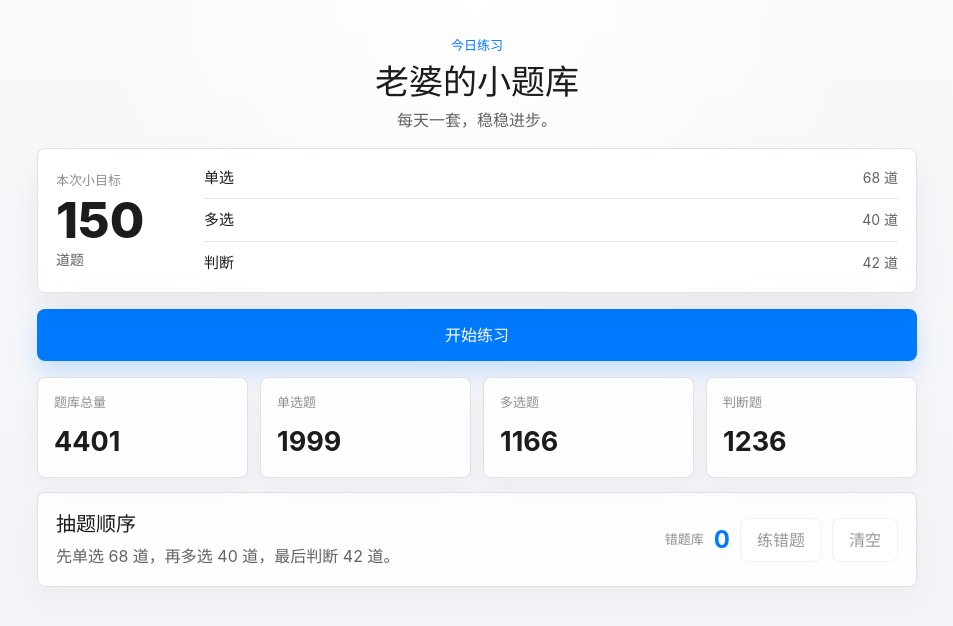
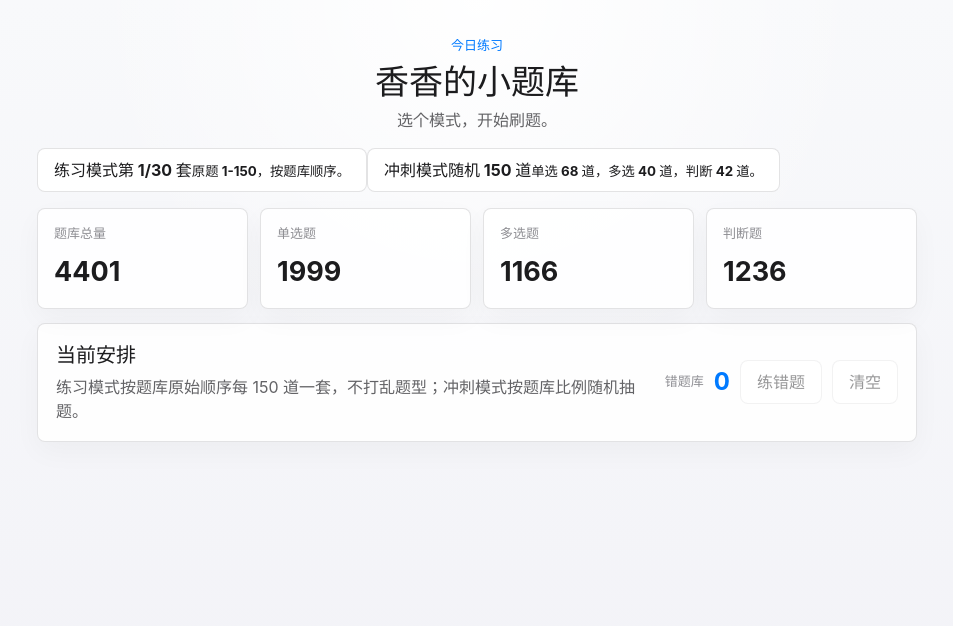
Before and after one commit to 6688wanai/vaccine-practice-ios, a React (Vite) app in the folder vaccine-practice-source-for-github/: page / in a window 1280 px wide. Shown: the top 626 px of the page, without its empty margins (163-1116 px from the left). Built offline with nearby package versions, Linux system fonts and the light colour scheme.

Commit message:
Update practice and sprint modes

```diff
--- a/vaccine-practice-source-for-github/src/App.tsx
+++ b/vaccine-practice-source-for-github/src/App.tsx
@@ -1,10 +1,10 @@
-import { useMemo, useState } from 'react'
+import { useEffect, useMemo, useState } from 'react'
 import bank from './data/questions.json'
 import './App.css'
 
 type QuestionType = 'single' | 'multiple' | 'judge'
 type Mode = 'setup' | 'practice' | 'result'
-type SessionKind = 'normal' | 'mistakes' | 'review'
+type SessionKind = 'practice' | 'sprint' | 'mistakes' | 'review'
 
 type Option = {
   key: string
@@ -47,6 +47,8 @@ const TYPE_LABEL: Record<QuestionType, string> = {
 
 const SESSION_SIZE = 150
 const STORAGE_KEY = 'vaccine-practice-mistakes'
+const PRACTICE_SET_KEY = 'vaccine-practice-set-index'
+const PRACTICE_SET_COUNT = Math.ceil(questionBank.total / SESSION_SIZE)
 
 const questionById = new Map(questionBank.questions.map((question) => [question.id, question]))
 
@@ -115,7 +117,19 @@ function createSessionFromQuestions(questions: Question[], targetSize: number):
   }))
 }
 
-function createNormalSession(): SessionQuestion[] {
+function addSessionNumbers(questions: Question[]): SessionQuestion[] {
+  return questions.map((question, index) => ({
+    ...question,
+    sessionNo: index + 1,
+  }))
+}
+
+function createPracticeSession(setIndex: number): SessionQuestion[] {
+  const start = setIndex * SESSION_SIZE
+  return addSessionNumbers(questionBank.questions.slice(start, start + SESSION_SIZE))
+}
+
+function createSprintSession(): SessionQuestion[] {
   return createSessionFromQuestions(questionBank.questions, SESSION_SIZE)
 }
 
@@ -125,6 +139,23 @@ function createMistakeSession(mistakes: Record<number, MistakeRecord>): SessionQ
     .filter((question): question is Question => Boolean(question))
 
   return createSessionFromQuestions(mistakeQuestions, SESSION_SIZE)
+}
+
+function loadPracticeSetIndex(): number {
+  try {
+    const saved = Number(localStorage.getItem(PRACTICE_SET_KEY))
+    if (Number.isInteger(saved) && saved >= 0 && saved < PRACTICE_SET_COUNT) {
+      return saved
+    }
+  } catch {
+    return 0
+  }
+
+  return 0
+}
+
+function savePracticeSetIndex(index: number) {
+  localStorage.setItem(PRACTICE_SET_KEY, String(index))
 }
 
 function normalizeAnswer(answer: string[] | undefined): string {
@@ -168,15 +199,20 @@ function saveMistakes(records: Record<number, MistakeRecord>) {
 
 function App() {
   const [mode, setMode] = useState<Mode>('setup')
-  const [sessionKind, setSessionKind] = useState<SessionKind>('normal')
+  const [sessionKind, setSessionKind] = useState<SessionKind>('practice')
   const [session, setSession] = useState<SessionQuestion[]>([])
   const [currentIndex, setCurrentIndex] = useState(0)
   const [answers, setAnswers] = useState<Record<number, string[]>>({})
+  const [checkedAnswers, setCheckedAnswers] = useState<Record<number, boolean>>({})
   const [showReviewOnly, setShowReviewOnly] = useState(false)
   const [mistakes, setMistakes] = useState<Record<number, MistakeRecord>>(loadMistakes)
+  const [practiceSetIndex, setPracticeSetIndex] = useState(loadPracticeSetIndex)
 
   const currentQuestion = session[currentIndex]
   const mistakeCount = Object.keys(mistakes).length
+  const practiceSetSize = Math.min(SESSION_SIZE, questionBank.total - practiceSetIndex * SESSION_SIZE)
+  const practiceStartNo = practiceSetIndex * SESSION_SIZE + 1
+  const practiceEndNo = Math.min(questionBank.total, practiceStartNo + practiceSetSize - 1)
   const answeredCount = useMemo(
     () => session.filter((question) => answers[question.id]?.length).length,
     [answers, session],
@@ -197,6 +233,12 @@ function App() {
     return { correct, wrong, byType }
   }, [answers, session])
 
+  useEffect(() => {
+    if (mode === 'practice') {
+      window.scrollTo({ top: 0, behavior: 'auto' })
+    }
+  }, [currentIndex, mode])
+
   const reviewQuestions = useMemo(() => {
     if (!showReviewOnly) {
       return session
@@ -209,13 +251,18 @@ function App() {
     setSession(nextSession)
     setSessionKind(kind)
     setAnswers({})
+    setCheckedAnswers({})
     setCurrentIndex(0)
     setShowReviewOnly(false)
     setMode('practice')
   }
 
   function startPractice() {
-    beginSession(createNormalSession(), 'normal')
+    beginSession(createPracticeSession(practiceSetIndex), 'practice')
+  }
+
+  function startSprintPractice() {
+    beginSession(createSprintSession(), 'sprint')
   }
 
   function startMistakePractice() {
@@ -226,6 +273,10 @@ function App() {
   }
 
   function toggleAnswer(question: Question, key: string) {
+    if (checkedAnswers[question.id]) {
+      return
+    }
+
     setAnswers((prev) => {
       const current = prev[question.id] ?? []
       if (question.type === 'multiple') {
@@ -234,6 +285,16 @@ function App() {
       }
       return { ...prev, [question.id]: [key] }
     })
+
+    if (question.type !== 'multiple') {
+      setCheckedAnswers((prev) => ({ ...prev, [question.id]: true }))
+    }
+  }
+
+  function confirmAnswer(question: Question) {
+    if (answers[question.id]?.length) {
+      setCheckedAnswers((prev) => ({ ...prev, [question.id]: true }))
+    }
   }
 
   function submitPaper() {
@@ -259,12 +320,20 @@ function App() {
 
     setMistakes(nextMistakes)
     saveMistakes(nextMistakes)
+
+    if (sessionKind === 'practice') {
+      const nextSetIndex = (practiceSetIndex + 1) % PRACTICE_SET_COUNT
+      setPracticeSetIndex(nextSetIndex)
+      savePracticeSetIndex(nextSetIndex)
+    }
+
     setMode('result')
   }
 
   function goReview(wrongOnly: boolean) {
     setSessionKind('review')
     setShowReviewOnly(wrongOnly)
+    setCheckedAnswers(Object.fromEntries(session.map((question) => [question.id, true])))
     const firstId = wrongOnly ? result.wrong[0]?.id : session[0]?.id
     const index = Math.max(0, session.findIndex((question) => question.id === firstId))
     setCurrentIndex(index)
@@ -282,29 +351,29 @@ function App() {
         <section className="intro">
           <div className="intro-copyblock">
             <p className="eyebrow">今日练习</p>
-            <h1>老婆的小题库</h1>
-            <p className="intro-copy">每天一套，稳稳进步。</p>
+            <h1>香香的小题库</h1>
+            <p className="intro-copy">选个模式，开始刷题。</p>
           </div>
 
-          <div className="session-card" aria-label="本次练习安排">
-            <div>
-              <span className="session-label">本次小目标</span>
-              <strong>150</strong>
-              <small>道题</small>
-            </div>
-            <div className="session-plan">
-              {TYPE_ORDER.map((type) => (
-                <span key={type}>
-                  <b>{TYPE_LABEL[type]}</b>
-                  {SESSION_PLAN[type]} 道
-                </span>
-              ))}
-            </div>
+          <div className="mode-grid" aria-label="刷题模式">
+            <button className="mode-card primary-mode" type="button" onClick={startPractice}>
+              <span>练习模式</span>
+              <strong>
+                第 {practiceSetIndex + 1}/{PRACTICE_SET_COUNT} 套
+              </strong>
+              <small>
+                原题 {practiceStartNo}-{practiceEndNo}，按题库顺序。
+              </small>
+            </button>
+
+            <button className="mode-card" type="button" onClick={startSprintPractice}>
+              <span>冲刺模式</span>
+              <strong>随机 150 道</strong>
+              <small>
+                单选 {SESSION_PLAN.single} 道，多选 {SESSION_PLAN.multiple} 道，判断 {SESSION_PLAN.judge} 道。
+              </small>
+            </button>
           </div>
-
-          <button className="primary-action" type="button" onClick={startPractice}>
-            开始练习
-          </button>
         </section>
 
         <section className="stats-grid" aria-label="题库统计">
@@ -316,9 +385,9 @@ function App() {
 
         <section className="paper-plan">
           <div>
-            <h2>抽题顺序</h2>
+            <h2>当前安排</h2>
             <p>
-              先单选 {SESSION_PLAN.single} 道，再多选 {SESSION_PLAN.multiple} 道，最后判断 {SESSION_PLAN.judge} 道。
+              练习模式按题库原始顺序每 {SESSION_SIZE} 道一套，不打乱题型；冲刺模式按题库比例随机抽题。
             </p>
           </div>
           <div className="mistake-strip">
@@ -338,10 +407,14 @@ function App() {
 
   if (mode === 'result') {
     const score = session.length ? Math.round((result.correct / session.length) * 100) : 0
+    const resultTitle =
+      sessionKind === 'mistakes' ? '错题练习成绩' : sessionKind === 'sprint' ? '冲刺模式成绩' : '练习模式成绩'
+    const nextAction = sessionKind === 'sprint' ? startSprintPractice : startPractice
+    const nextActionText = sessionKind === 'sprint' ? '再冲刺一套' : '练下一套'
     return (
       <main className="app-shell">
         <section className="result-hero">
-          <p className="eyebrow">{sessionKind === 'mistakes' ? '错题练习成绩' : '本次成绩'}</p>
+          <p className="eyebrow">{resultTitle}</p>
           <div className="score">{score}</div>
           <p>
             答对 {result.correct} 题，答错 {result.wrong.length} 题，共 {session.length} 题。
@@ -360,8 +433,8 @@ function App() {
         </section>
 
         <div className="result-actions">
-          <button className="primary-action" type="button" onClick={startPractice}>
-            再来一套
+          <button className="primary-action" type="button" onClick={nextAction}>
+            {nextActionText}
           </button>
           <button type="button" onClick={() => goReview(true)} disabled={!result.wrong.length}>
             查看错题
@@ -380,14 +453,19 @@ function App() {
     visibleQuestions.findIndex((question) => question.id === currentQuestion?.id),
   )
   const progress = session.length ? (answeredCount / session.length) * 100 : 0
+  const practiceTitle = showReviewOnly
+    ? '错题回看'
+    : sessionKind === 'mistakes'
+      ? '错题库练习'
+      : sessionKind === 'sprint'
+        ? '冲刺模式'
+        : `练习模式 ${practiceSetIndex + 1}/${PRACTICE_SET_COUNT}`
 
   return (
     <main className="practice-shell">
       <header className="practice-header">
         <div>
-          <p className="eyebrow">
-            {showReviewOnly ? '错题回看' : sessionKind === 'mistakes' ? '错题库练习' : '练习中'}
-          </p>
+          <p className="eyebrow">{practiceTitle}</p>
           <h1>
             {currentQuestion ? currentQuestion.sessionNo : 0}/{session.length}
           </h1>
@@ -402,27 +480,27 @@ function App() {
       </div>
 
       {currentQuestion && (
-        <section className="question-panel">
+        <section className="question-panel" key={`${sessionKind}-${currentQuestion.id}-${currentQuestion.sessionNo}`}>
           <div className="question-meta">
             <span>{TYPE_LABEL[currentQuestion.type]}</span>
             <span>原题号 {currentQuestion.id}</span>
           </div>
           <h2>{currentQuestion.stem}</h2>
           <div className="options">
-            {currentQuestion.options.map((option) => {
+            {currentQuestion.options.map((option, optionIndex) => {
               const selected = answers[currentQuestion.id]?.includes(option.key)
-              const answered = Boolean(answers[currentQuestion.id]?.length)
+              const checked = Boolean(checkedAnswers[currentQuestion.id])
               const correctOption = currentQuestion.answer.includes(option.key)
-              const wrongSelected = selected && answered && !correctOption
+              const wrongSelected = selected && checked && !correctOption
               return (
                 <button
                   className={[
                     'option',
                     selected ? 'selected' : '',
-                    answered && correctOption ? 'correct' : '',
+                    checked && correctOption ? 'correct' : '',
                     wrongSelected ? 'wrong' : '',
                   ].join(' ')}
-                  key={option.key}
+                  key={`${currentQuestion.id}-${option.key}-${optionIndex}`}
                   type="button"
                   onClick={() => toggleAnswer(currentQuestion, option.key)}
                 >
@@ -433,7 +511,18 @@ function App() {
             })}
           </div>
 
-          {answers[currentQuestion.id]?.length ? (
+          {currentQuestion.type === 'multiple' && !checkedAnswers[currentQuestion.id] ? (
+            <button
+              className="check-answer"
+              type="button"
+              onClick={() => confirmAnswer(currentQuestion)}
+              disabled={!answers[currentQuestion.id]?.length}
+            >
+              确认答案
+            </button>
+          ) : null}
+
+          {checkedAnswers[currentQuestion.id] ? (
             <div className={isCorrect(currentQuestion, answers[currentQuestion.id]) ? 'answer-note ok' : 'answer-note bad'}>
               正确答案：{currentQuestion.answer}
             </div>
```
